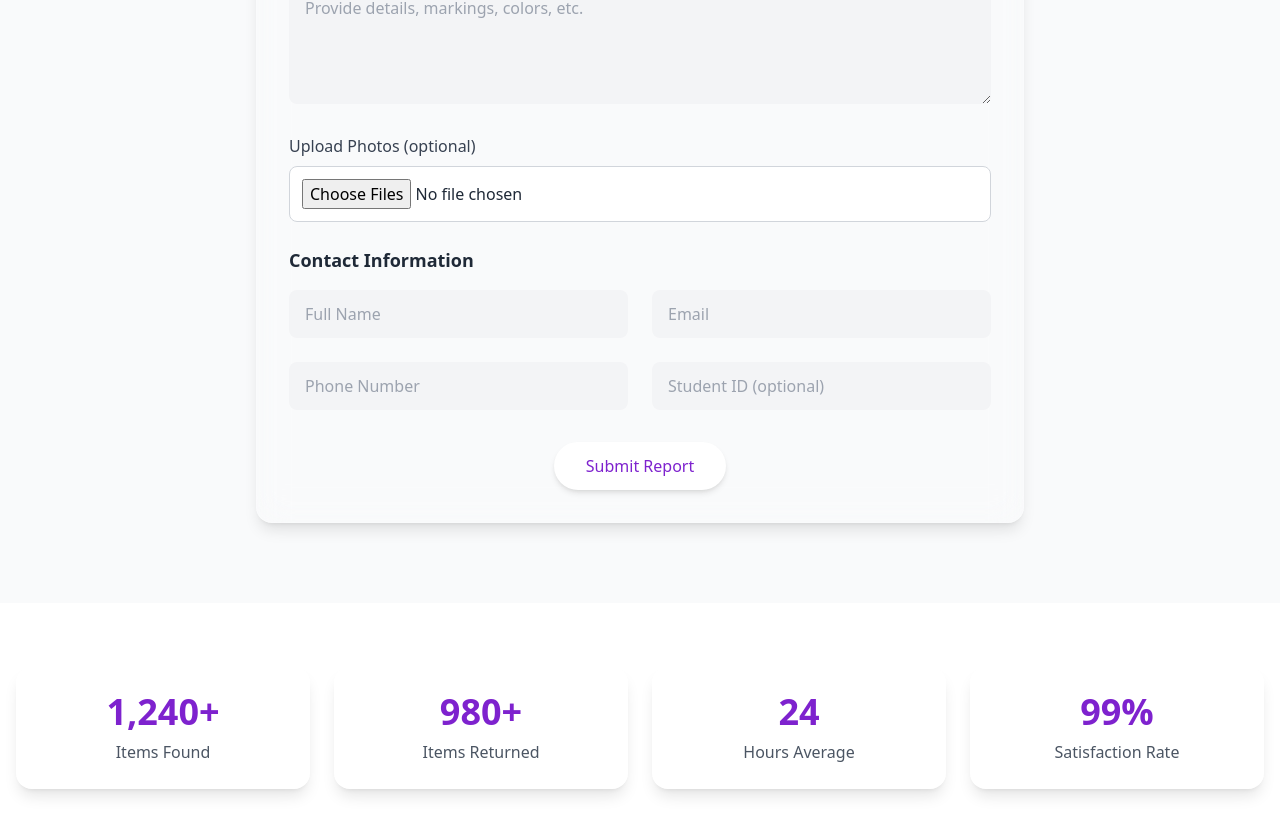
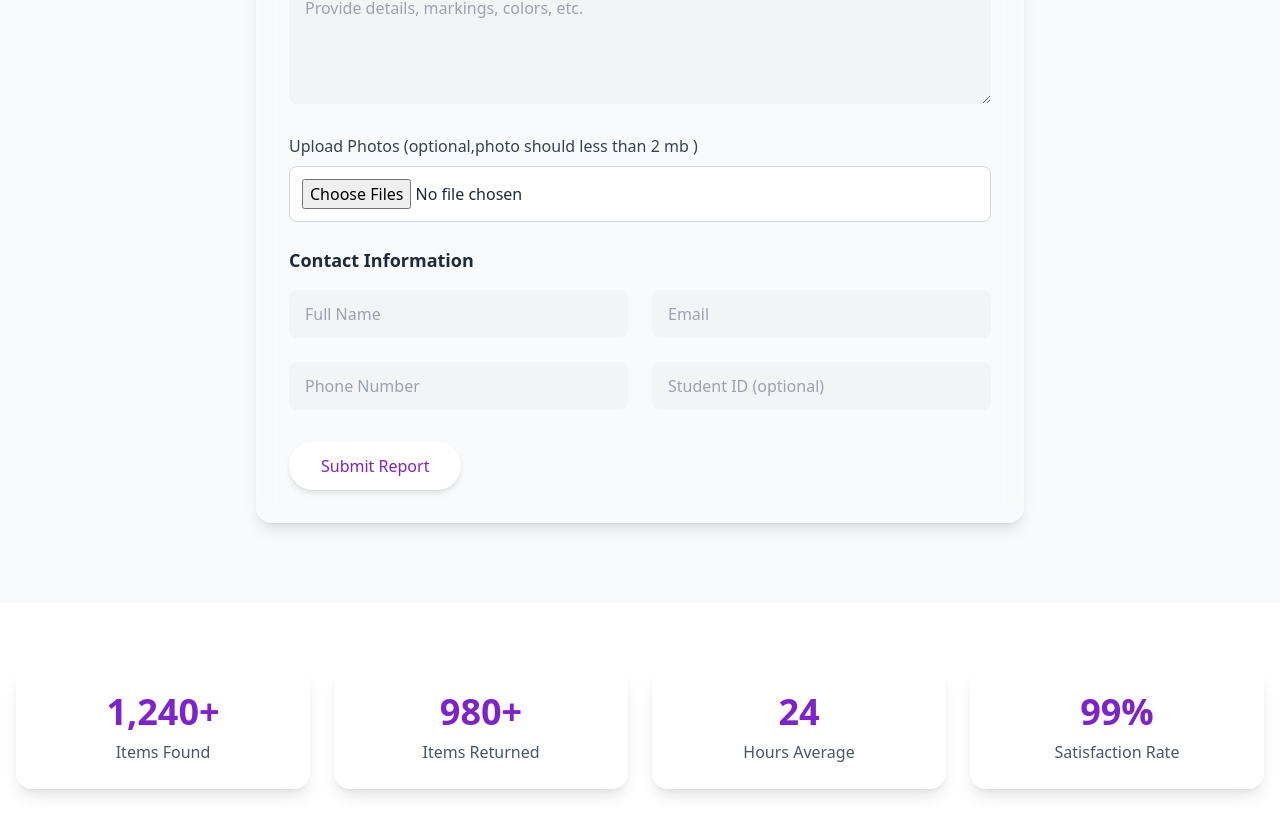
Before and after one commit to L-Praveen36/LostFound, a React (Create React App) app: page / in a window 1280 px wide. Shown: the part 1878-2710 px from the top of the page. Built offline with nearby package versions, Linux system fonts and the light colour scheme; no server answers.

Commit message:
Final changes before deployment

```diff
--- a/src/components/ReportForm.js
+++ b/src/components/ReportForm.js
@@ -215,7 +215,7 @@ function ReportForm({ isSignedIn, onRequireSignIn }) {
 
           {/* Upload */}
           <div className="mb-6">
-            <label className="block text-gray-700 mb-2">Upload Photos (optional)</label>
+            <label className="block text-gray-700 mb-2">Upload Photos (optional,photo should less than 2 mb )</label>
             <input
   type="file"
   multiple
@@ -276,12 +276,23 @@ function ReportForm({ isSignedIn, onRequireSignIn }) {
 
           <div className="text-center">
             <button
-              type="submit"
-              className="neumorphic-btn px-8 py-3 rounded-full font-medium text-purple-700"
-              disabled={submitting}
-            >
-              {submitting ? 'Submitting...' : 'Submit Report'}
-            </button>
+  type="submit"
+  className="neumorphic-btn px-8 py-3 rounded-full font-medium text-purple-700 flex items-center justify-center gap-2"
+  disabled={submitting}
+>
+  {submitting ? (
+    <>
+      <svg className="animate-spin w-5 h-5 text-purple-700" viewBox="0 0 24 24">
+        <circle cx="12" cy="12" r="10" stroke="currentColor" strokeWidth="4" fill="none" />
+        <path d="M4 12a8 8 0 018-8" stroke="currentColor" strokeWidth="4" strokeLinecap="round" />
+      </svg>
+      Submitting...
+    </>
+  ) : (
+    'Submit Report'
+  )}
+</button>
+
           </div>
         </form>
       </div>
```
